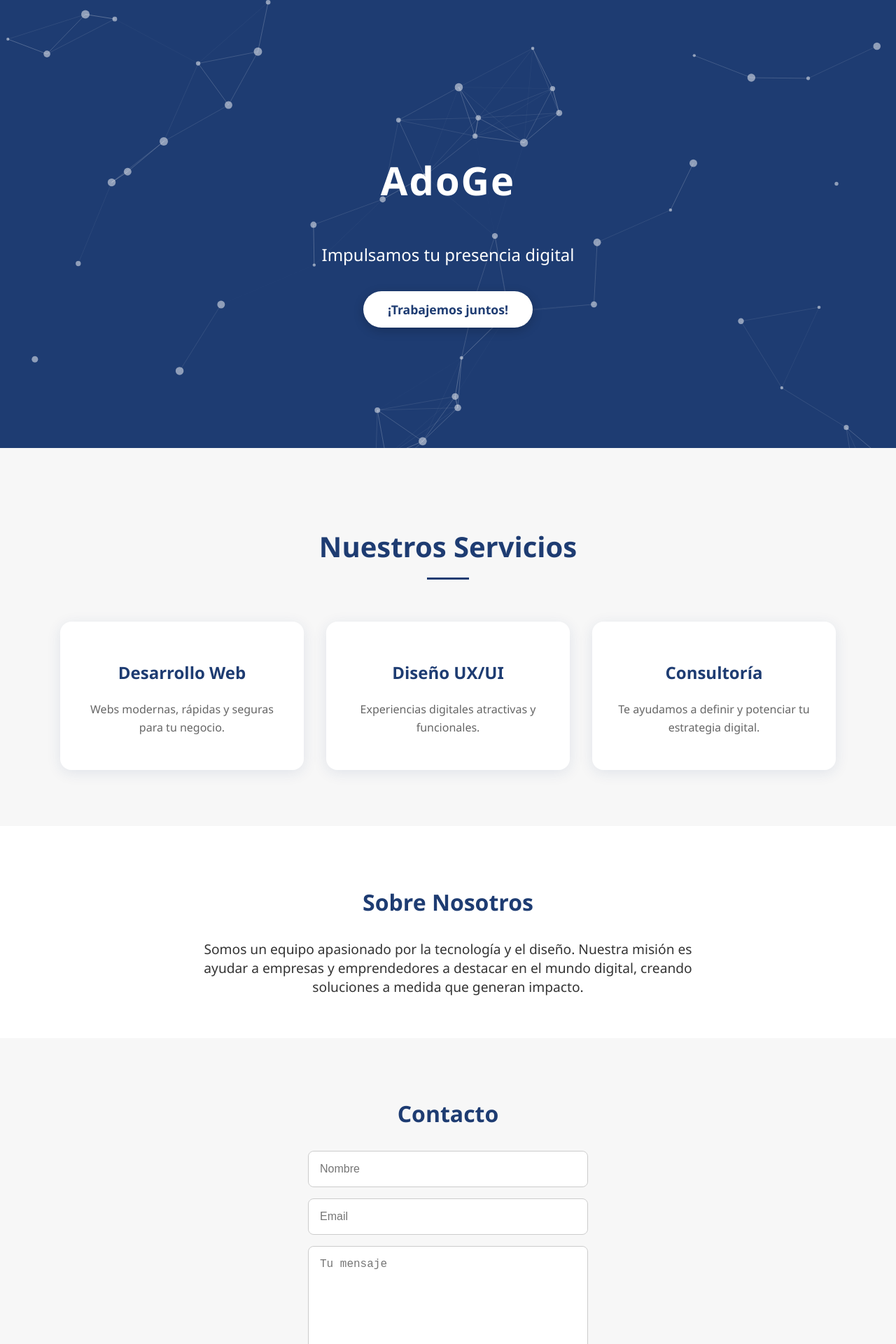
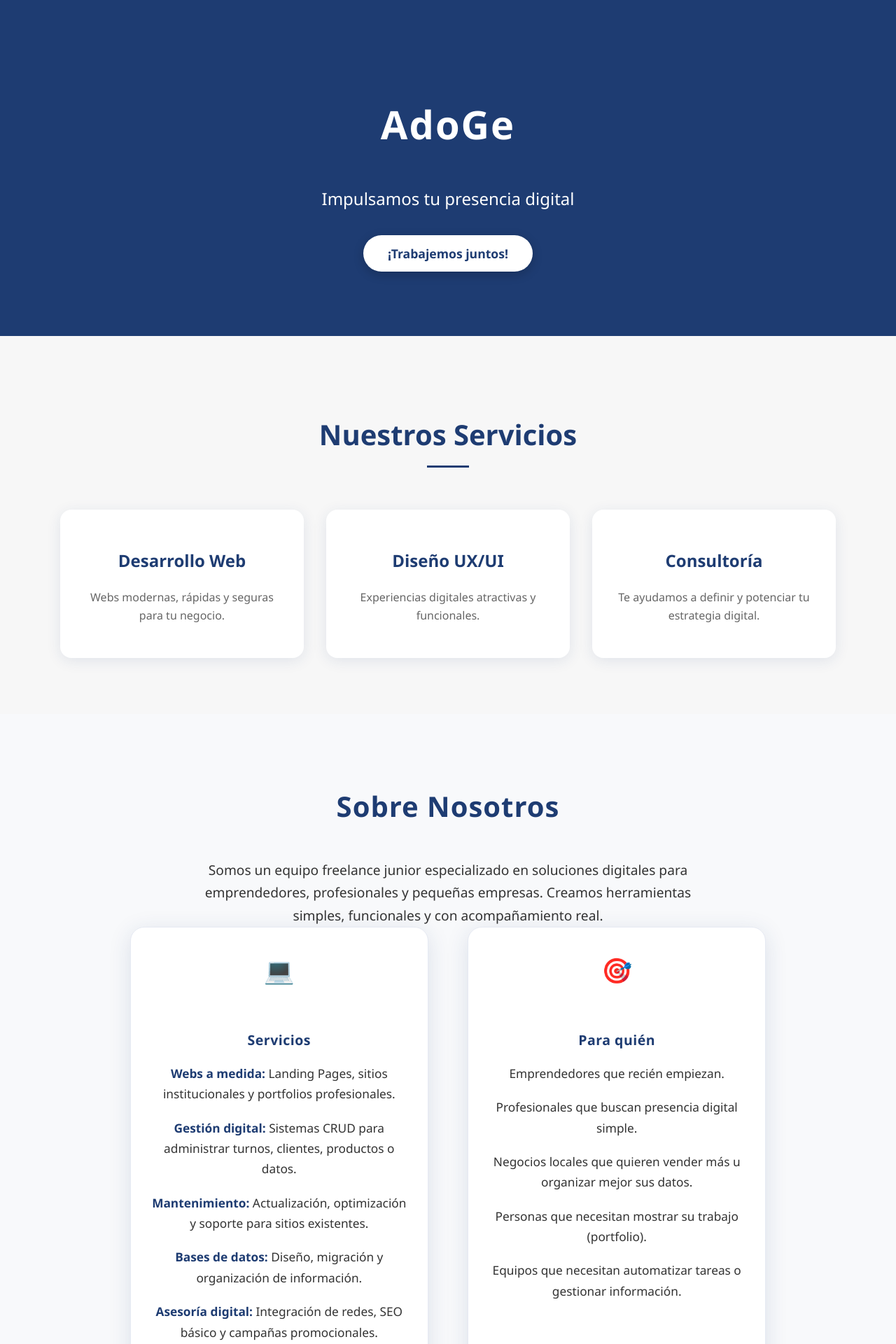
Before and after one commit to gretoide/adoge-portfolio, a React (Create React App) app in the folder adoge/: page / in a window 1280 px wide. Shown: the top 1920 px of the page at 70% size. Built offline with nearby package versions, Linux system fonts and the light colour scheme.

Commit message:
Enhance About component with new layout, styles, and content; update contact information in Contact component

```diff
--- a/adoge/src/components/About/About.css
+++ b/adoge/src/components/About/About.css
@@ -1,12 +1,14 @@
 .about {
-  background: #fff;
-  padding: 60px 20px;
+  background: #f8f9fb;
+  padding: 70px 0 90px 0;
   text-align: center;
 }
 .about h2 {
-  font-size: 2rem;
+  font-size: 2.5rem;
   color: #1e3c72;
-  margin-bottom: 1em;
+  margin-bottom: 1.2em;
+  font-weight: 800;
+  letter-spacing: 1px;
 }
 .about p {
   font-size: 1.2rem;
@@ -14,3 +16,102 @@
   max-width: 700px;
   margin: 0 auto;
 }
+.about-list {
+  margin: 1.5em 0 2em 0;
+  padding-left: 1.2em;
+  list-style: disc inside;
+  color: #333;
+  font-size: 1.08rem;
+  line-height: 1.7;
+}
+.about-list li {
+  margin-bottom: 0.7em;
+}
+.about h3 {
+  color: #1e3c72;
+  font-size: 1.25rem;
+  margin-top: 2em;
+  margin-bottom: 0.7em;
+  font-weight: 600;
+  letter-spacing: 0.5px;
+}
+
+.about-intro {
+  font-size: 1.18rem;
+  color: #333;
+  max-width: 700px;
+  margin: 0 auto 2.8em auto;
+  text-align: center;
+  line-height: 1.7;
+}
+
+.about-cards {
+  display: flex;
+  flex-wrap: wrap;
+  gap: 3.5em;
+  justify-content: center;
+}
+
+.about-card {
+  background: #fff;
+  border-radius: 20px;
+  box-shadow: 0 6px 32px rgba(30,60,114,0.13);
+  padding: 2.2em 1.7em 2em 1.7em;
+  max-width: 370px;
+  min-width: 250px;
+  flex: 1 1 260px;
+  display: flex;
+  flex-direction: column;
+  align-items: center;
+  transition: box-shadow 0.2s, transform 0.2s;
+  position: relative;
+  border: 1.5px solid #e6eaf3;
+}
+.about-card:hover {
+  box-shadow: 0 12px 36px rgba(30,60,114,0.18);
+  transform: translateY(-6px) scale(1.025);
+  border-color: #b3c6e6;
+}
+.about-icon {
+  font-size: 2.2rem;
+  margin-bottom: 0.7em;
+  color: #2a5298;
+  align-self: center;
+}
+.about-card h3 {
+  color: #1e3c72;
+  font-size: 1.22rem;
+  margin-bottom: 1em;
+  font-weight: 700;
+  letter-spacing: 0.5px;
+  align-self: center;
+  text-align: center;
+}
+.about-card ul {
+  padding-left: 0;
+  color: #333;
+  font-size: 1.08rem;
+  line-height: 1.7;
+  margin: 0;
+  text-align: center;
+  list-style: none;
+}
+.about-card li {
+  margin-bottom: 1.1em;
+}
+.about-card li b {
+  color: #1e3c72;
+  font-weight: 600;
+}
+@media (max-width: 900px) {
+  .about-cards {
+    flex-direction: column;
+    gap: 2.5em;
+    align-items: center;
+  }
+  .about-card {
+    max-width: 98vw;
+    min-width: 0;
+    width: 100%;
+  }
+}
--- a/adoge/src/components/About/About.js
+++ b/adoge/src/components/About/About.js
@@ -4,9 +4,33 @@ import './About.css';
 const About = () => (
   <section className="about" id="about">
     <h2>Sobre Nosotros</h2>
-    <p>
-      Somos un equipo apasionado por la tecnología y el diseño. Nuestra misión es ayudar a empresas y emprendedores a destacar en el mundo digital, creando soluciones a medida que generan impacto.
+    <p className="about-intro">
+      Somos un equipo freelance junior especializado en soluciones digitales para emprendedores, profesionales y pequeñas empresas. Creamos herramientas simples, funcionales y con acompañamiento real.
     </p>
+    <div className="about-cards">
+      <div className="about-card">
+        <div className="about-icon">💻</div>
+        <h3>Servicios</h3>
+        <ul>
+          <li><b>Webs a medida:</b> Landing Pages, sitios institucionales y portfolios profesionales.</li>
+          <li><b>Gestión digital:</b> Sistemas CRUD para administrar turnos, clientes, productos o datos.</li>
+          <li><b>Mantenimiento:</b> Actualización, optimización y soporte para sitios existentes.</li>
+          <li><b>Bases de datos:</b> Diseño, migración y organización de información.</li>
+          <li><b>Asesoría digital:</b> Integración de redes, SEO básico y campañas promocionales.</li>
+        </ul>
+      </div>
+      <div className="about-card">
+        <div className="about-icon">🎯</div>
+        <h3>Para quién</h3>
+        <ul>
+          <li>Emprendedores que recién empiezan.</li>
+          <li>Profesionales que buscan presencia digital simple.</li>
+          <li>Negocios locales que quieren vender más u organizar mejor sus datos.</li>
+          <li>Personas que necesitan mostrar su trabajo (portfolio).</li>
+          <li>Equipos que necesitan automatizar tareas o gestionar información.</li>
+        </ul>
+      </div>
+    </div>
   </section>
 );
 
--- a/adoge/src/components/Contact/Contact.js
+++ b/adoge/src/components/Contact/Contact.js
@@ -62,8 +62,9 @@ const Contact = () => {
         )}
       </form>
       <div className="contact-info">
-        <p>Email: contacto@adoge.com</p>
-        <p>Tel: +54 9 11 1234-5678</p>
+        <p>Email: adogeinnovations@gmail.com</p>
+        <p>Tel: +54 221 476 2150</p>
+        <p>Tel: +54 221 314 4468</p>
       </div>
     </section>
   );
--- a/adoge/src/components/Hero/Hero.css
+++ b/adoge/src/components/Hero/Hero.css
@@ -4,22 +4,16 @@
   color: #fff;
   padding: 0 20px;
   text-align: center;
-  min-height: 80vh;
-  height: 80vh;
-  max-height: 900px;
+  height: 60vh;
+  min-height: 400px;
+  max-height: 700px;
   overflow: hidden;
   display: flex;
   align-items: center;
   justify-content: center;
-}
-.particles-bg {
-  position: absolute !important;
-  top: 0;
-  left: 0;
   width: 100%;
-  height: 100%;
-  z-index: 0;
-  pointer-events: none;
+  box-sizing: border-box;
+  z-index: 1;
 }
 .hero-content {
   position: relative;
--- a/adoge/src/components/Hero/Hero.js
+++ b/adoge/src/components/Hero/Hero.js
@@ -1,63 +1,9 @@
 import React from 'react';
-import Particles from 'react-tsparticles';
-import { loadFull } from 'tsparticles';
 import './Hero.css';
 
-const particlesOptions = {
-  background: {
-    color: {
-      value: '#1e3c72',
-    },
-  },
-  fpsLimit: 60,
-  interactivity: {
-    events: {
-      onClick: { enable: true, mode: 'push' },
-      onHover: { enable: true, mode: 'repulse' },
-      resize: true,
-    },
-    modes: {
-      push: { quantity: 4 },
-      repulse: { distance: 100, duration: 0.4 },
-    },
-  },
-  particles: {
-    color: { value: '#fff' },
-    links: {
-      color: '#fff',
-      distance: 150,
-      enable: true,
-      opacity: 0.2,
-      width: 1,
-    },
-    collisions: { enable: false },
-    move: {
-      direction: 'none',
-      enable: true,
-      outModes: { default: 'bounce' },
-      random: false,
-      speed: 2,
-      straight: false,
-    },
-    number: {
-      density: { enable: true, area: 800 },
-      value: 50,
-    },
-    opacity: { value: 0.5 },
-    shape: { type: 'circle' },
-    size: { value: { min: 2, max: 6 } },
-  },
-  detectRetina: true,
-};
-
 const Hero = () => {
-  const particlesInit = async (main) => {
-    await loadFull(main);
-  };
-
   return (
     <section className="hero">
-      <Particles className="particles-bg" options={particlesOptions} init={particlesInit} />
       <div className="hero-content animated-fade-in">
         <h1 className="animated-slide-in">AdoGe</h1>
         <p className="animated-slide-in" style={{ animationDelay: '0.3s' }}>Impulsamos tu presencia digital</p>
```
